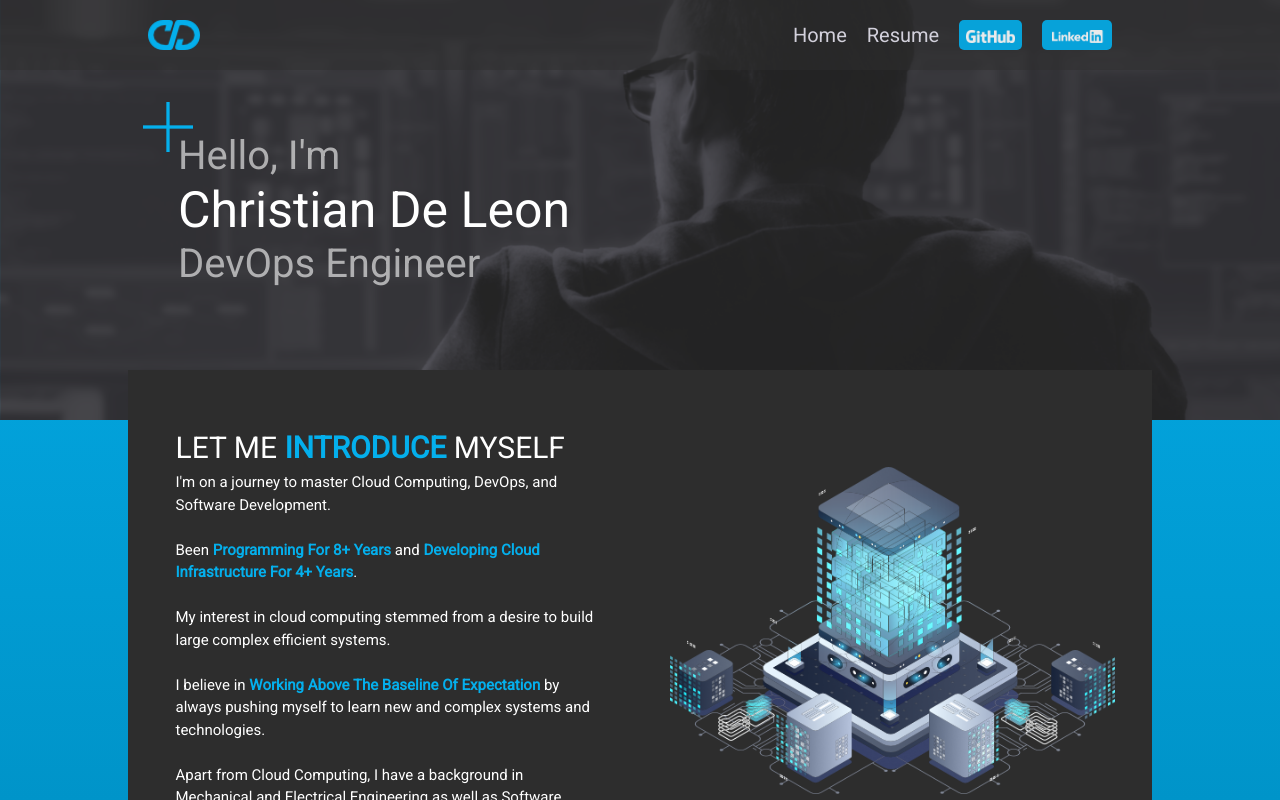
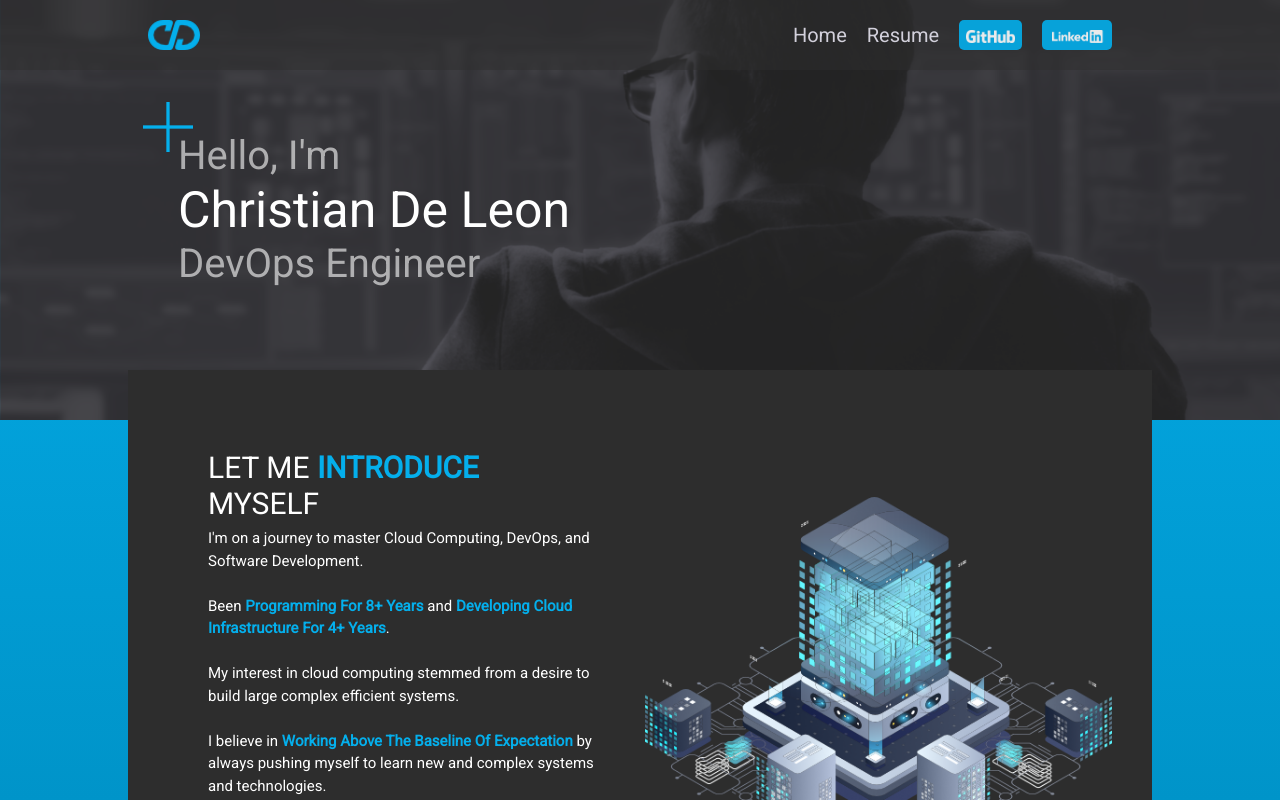
Before and after one commit to christian-deleon/christian-deleon.github.io, a React (Create React App) app: page / in a window 1280 px wide. Built offline with nearby package versions, Linux system fonts and the light colour scheme.

Commit message:
fixed grid padding

```diff
--- a/src/App.css
+++ b/src/App.css
@@ -79,9 +79,15 @@ a {
 
 .grid {
   display: grid;
+  gap: 1rem;
+  padding: 2rem;
 }
 
 @media screen and (min-width: 768px) {
+  .grid {
+    padding: 2rem 4rem;
+  }
+
   .grid--1x2 {
     grid-template-columns: repeat(2, 1fr);
   }
--- a/src/pages/home/style.css
+++ b/src/pages/home/style.css
@@ -15,7 +15,7 @@
 
 .about-image {
   height: auto;
-  padding: 5rem 3rem;
+  /* padding: 5rem 3rem; */
   justify-self: center;
   align-self: center;
   max-width: 100%;
```
